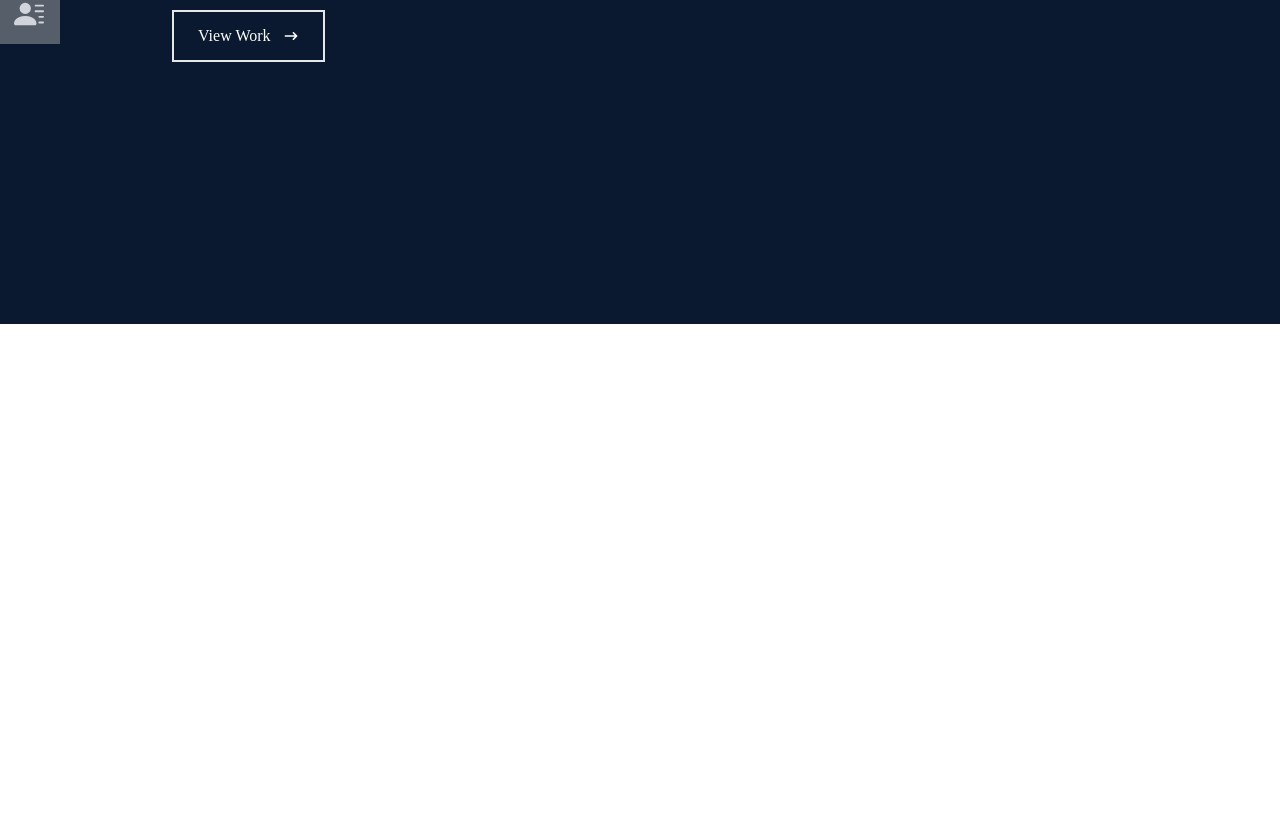
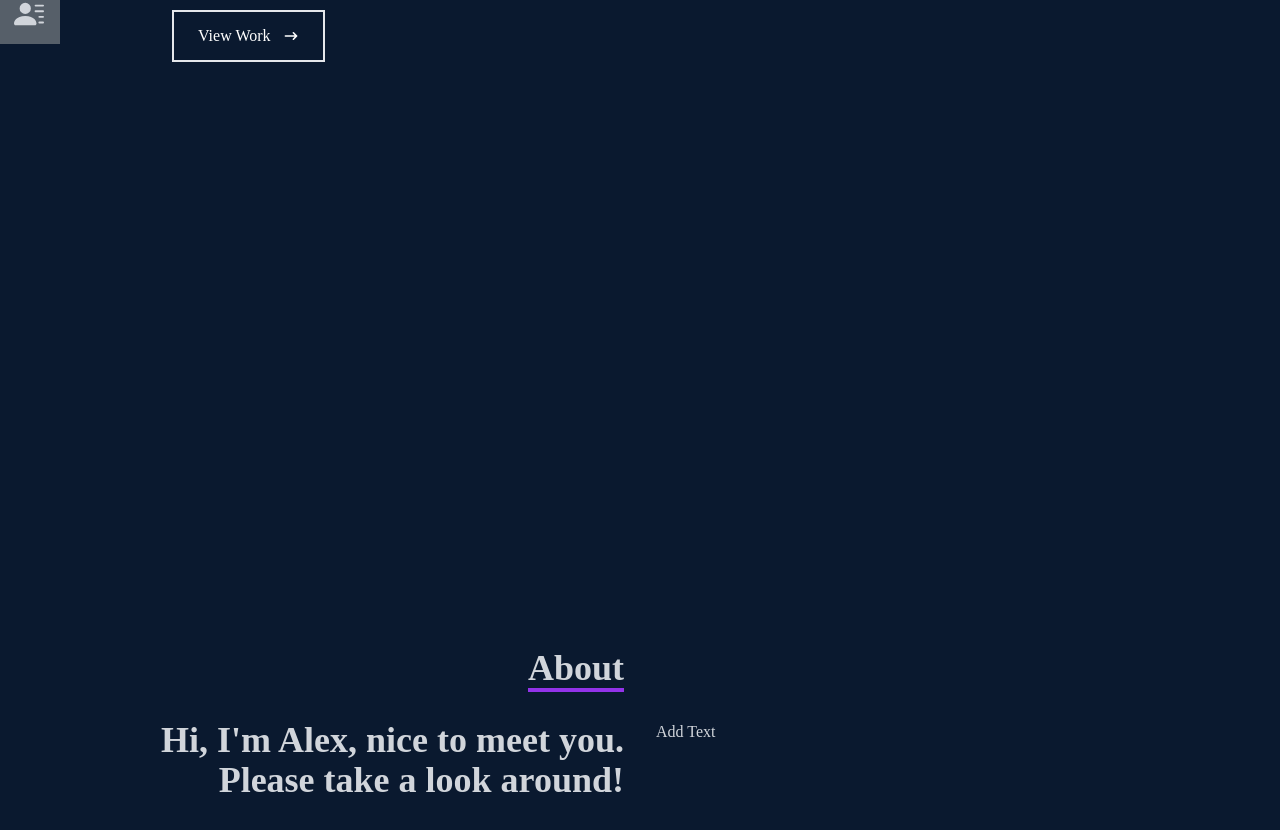
Before and after one commit to awchen85/react-portfolio, a React (Create React App) app: page / in a window 1280 px wide. Shown: the part 476-1306 px from the top of the page. Before the commit the page ends 800 px from the top, so only its background shows below. Built offline with nearby package versions, Linux system fonts and the light colour scheme.

Commit message:
setup about section

```diff
--- a/src/App.js
+++ b/src/App.js
@@ -1,3 +1,4 @@
+import About from "./components/About";
 import Footer from "./components/Footer";
 import Home from "./components/Home";
 import Navbar from "./components/Navbar";
@@ -7,7 +8,7 @@
     <div>
       <Navbar />
       <Home />
-
+      <About />
     </div>
   );
 }
--- a/src/components/About.jsx
+++ b/src/components/About.jsx
@@ -2,7 +2,24 @@
 
 const About = () => {
   return (
-    <div>
+    <div name='about' className='w-full h-screen bg-[#0a192f] text-gray-300'>
+        <div className='flex flex-col justify-center items-center w-full h-full'>
+            <div className='max-w-[1000px] w-full grid grid-cols-2 gap-8'>
+                <div className='sm:text-right pb-8 pl-4'>
+                    <p className='text-4xl font-bold inline border-b-4 border-purple-600'>About</p>
+                </div>
+                <div>
+                </div>
+            </div>
+            <div className='max-w-[1000px] w-full grid sm:grid-cols-2 gap-8 px-4'>
+            <div className='sm:text-right text-4xl font-bold'>
+                <p>Hi, I'm Alex, nice to meet you. Please take a look around!</p>
+            </div>
+            <div>
+                Add Text
+            </div>
+            </div>
+        </div>
 
     </div>
   )
```
